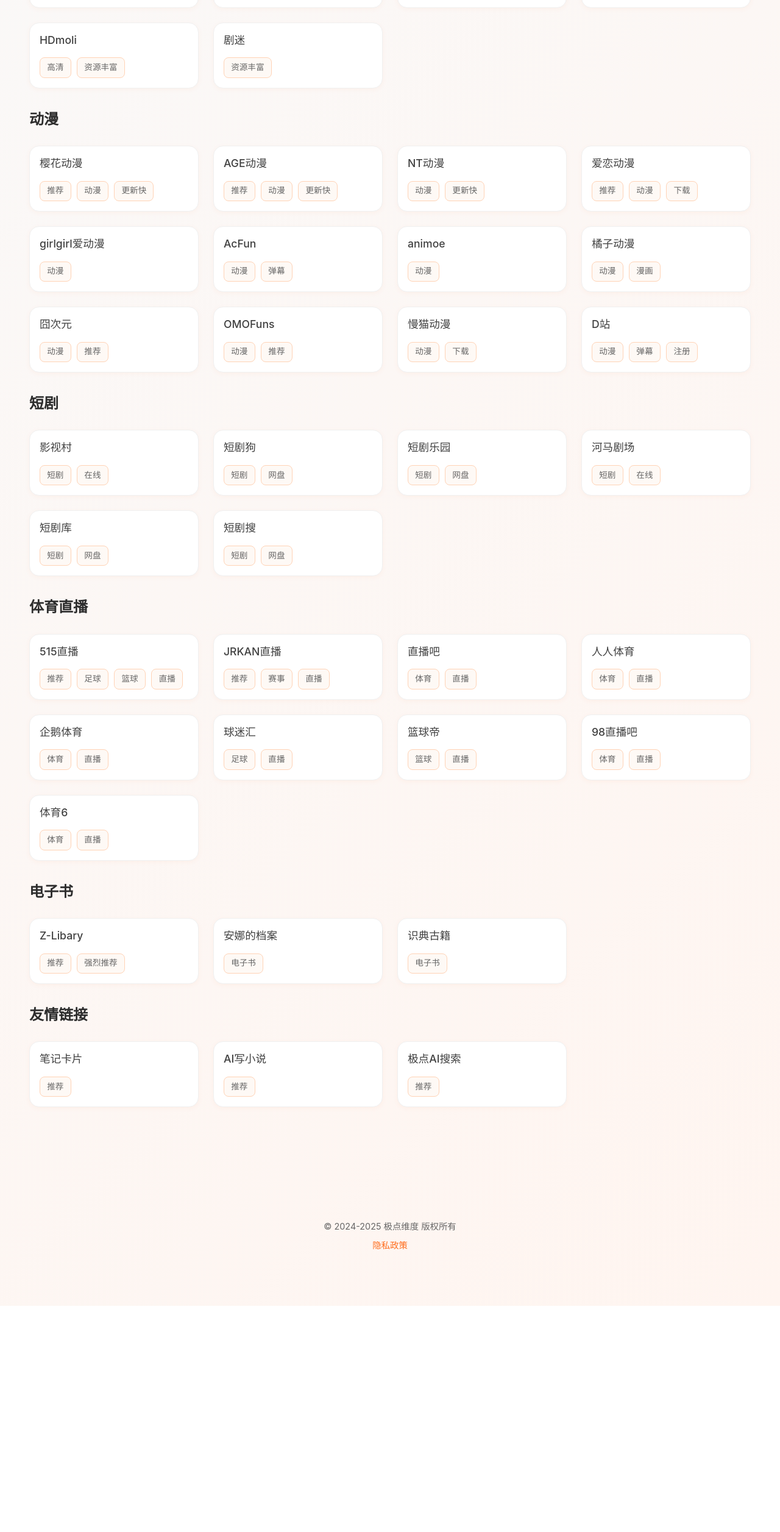
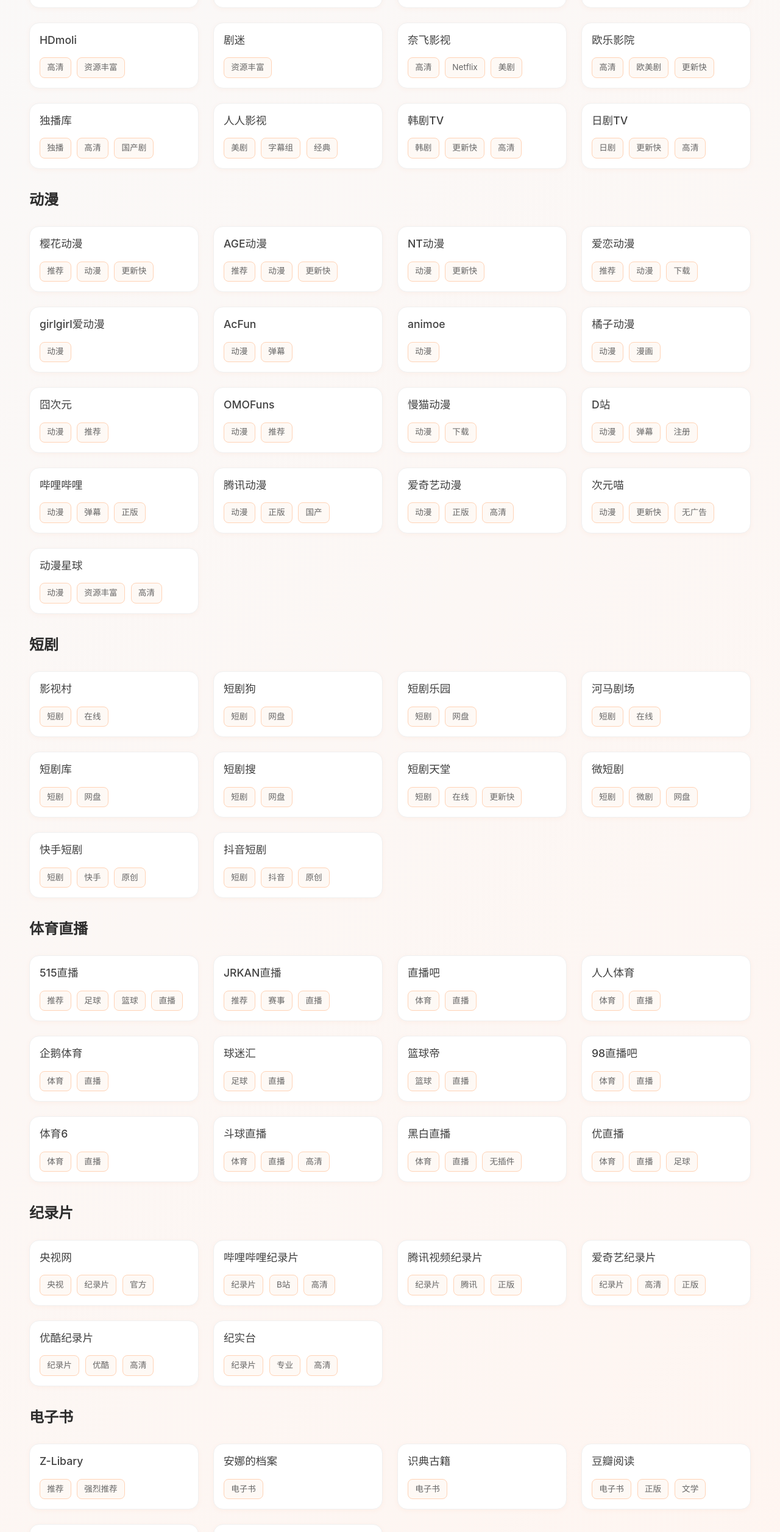
Before and after one commit to qgming/orange, a Vue app: page / in a window 1280 px wide. Shown: the part 902-3415 px from the top of the page at 61% size. Before the commit the page ends 3044 px from the top, so only its background shows below. Built offline with nearby package versions, Linux system fonts and the light colour scheme.

Commit message:
新增多个视频站点及其链接和标签

```diff
--- a/src/data/videoSites.js
+++ b/src/data/videoSites.js
@@ -65,11 +65,40 @@
       url: "https://www.hdmoli.com",
       tags: ["高清", "资源丰富"],
     },
-
     {
       name: "剧迷",
       url: "https://gimy.tv",
       tags: ["资源丰富"],
+    },
+    {
+      name: "奈飞影视",
+      url: "https://www.nfmovies.com",
+      tags: ["高清", "Netflix", "美剧"],
+    },
+    {
+      name: "欧乐影院",
+      url: "https://www.olevod.com",
+      tags: ["高清", "欧美剧", "更新快"],
+    },
+    {
+      name: "独播库",
+      url: "https://www.duboku.tv",
+      tags: ["独播", "高清", "国产剧"],
+    },
+    {
+      name: "人人影视",
+      url: "https://www.rr.tv",
+      tags: ["美剧", "字幕组", "经典"],
+    },
+    {
+      name: "韩剧TV",
+      url: "https://www.hanju.tv",
+      tags: ["韩剧", "更新快", "高清"],
+    },
+    {
+      name: "日剧TV",
+      url: "https://www.rijutv.com",
+      tags: ["日剧", "更新快", "高清"],
     },
   ],
   动漫: [
@@ -133,6 +162,31 @@
       url: "https://www.5dm.link/",
       tags: ["动漫", "弹幕", "注册"],
     },
+    {
+      name: "哔哩哔哩",
+      url: "https://www.bilibili.com",
+      tags: ["动漫", "弹幕", "正版"],
+    },
+    {
+      name: "腾讯动漫",
+      url: "https://ac.qq.com",
+      tags: ["动漫", "正版", "国产"],
+    },
+    {
+      name: "爱奇艺动漫",
+      url: "https://www.iqiyi.com/acg",
+      tags: ["动漫", "正版", "高清"],
+    },
+    {
+      name: "次元喵",
+      url: "https://www.acgndog.com",
+      tags: ["动漫", "更新快", "无广告"],
+    },
+    {
+      name: "动漫星球",
+      url: "https://www.dmxq.org",
+      tags: ["动漫", "资源丰富", "高清"],
+    },
   ],
   短剧: [
     {
@@ -164,6 +218,26 @@
       name: "短剧搜",
       url: "https://www.duanjuso.com/",
       tags: ["短剧", "网盘"],
+    },
+    {
+      name: "短剧天堂",
+      url: "https://www.duanjutt.com",
+      tags: ["短剧", "在线", "更新快"],
+    },
+    {
+      name: "微短剧",
+      url: "https://www.weiduanju.com",
+      tags: ["短剧", "微剧", "网盘"],
+    },
+    {
+      name: "快手短剧",
+      url: "https://www.kuaishou.com/short-drama",
+      tags: ["短剧", "快手", "原创"],
+    },
+    {
+      name: "抖音短剧",
+      url: "https://www.douyin.com/search/短剧",
+      tags: ["短剧", "抖音", "原创"],
     },
   ],
   体育直播: [
@@ -212,6 +286,53 @@
       url: "https://www.zb06.com/",
       tags: ["体育", "直播"],
     },
+    {
+      name: "斗球直播",
+      url: "https://www.douqiu.com",
+      tags: ["体育", "直播", "高清"],
+    },
+    {
+      name: "黑白直播",
+      url: "https://www.heibai.tv",
+      tags: ["体育", "直播", "无插件"],
+    },
+    {
+      name: "优直播",
+      url: "https://www.youzhibo.com",
+      tags: ["体育", "直播", "足球"],
+    },
+  ],
+  纪录片: [
+    {
+      name: "央视网",
+      url: "https://tv.cctv.com/lm/jlp/index.shtml",
+      tags: ["央视", "纪录片", "官方"],
+    },
+    {
+      name: "哔哩哔哩纪录片",
+      url: "https://www.bilibili.com/documentary",
+      tags: ["纪录片", "B站", "高清"],
+    },
+    {
+      name: "腾讯视频纪录片",
+      url: "https://v.qq.com/documentary",
+      tags: ["纪录片", "腾讯", "正版"],
+    },
+    {
+      name: "爱奇艺纪录片",
+      url: "https://www.iqiyi.com/jilupian",
+      tags: ["纪录片", "高清", "正版"],
+    },
+    {
+      name: "优酷纪录片",
+      url: "https://www.youku.com/documentary",
+      tags: ["纪录片", "优酷", "高清"],
+    },
+    {
+      name: "纪实台",
+      url: "https://www.jishi.tv",
+      tags: ["纪录片", "专业", "高清"],
+    },
   ],
   电子书: [
     {
@@ -234,6 +355,21 @@
       url: "https://www.shidianguji.com/",
       tags: ["电子书"],
     },
+    {
+      name: "豆瓣阅读",
+      url: "https://read.douban.com",
+      tags: ["电子书", "正版", "文学"],
+    },
+    {
+      name: "微信读书",
+      url: "https://weread.qq.com",
+      tags: ["电子书", "正版", "社交"],
+    },
+    {
+      name: "多看阅读",
+      url: "http://www.duokan.com",
+      tags: ["电子书", "正版", "精品"],
+    },
   ],
   友情链接: [
     {
```
